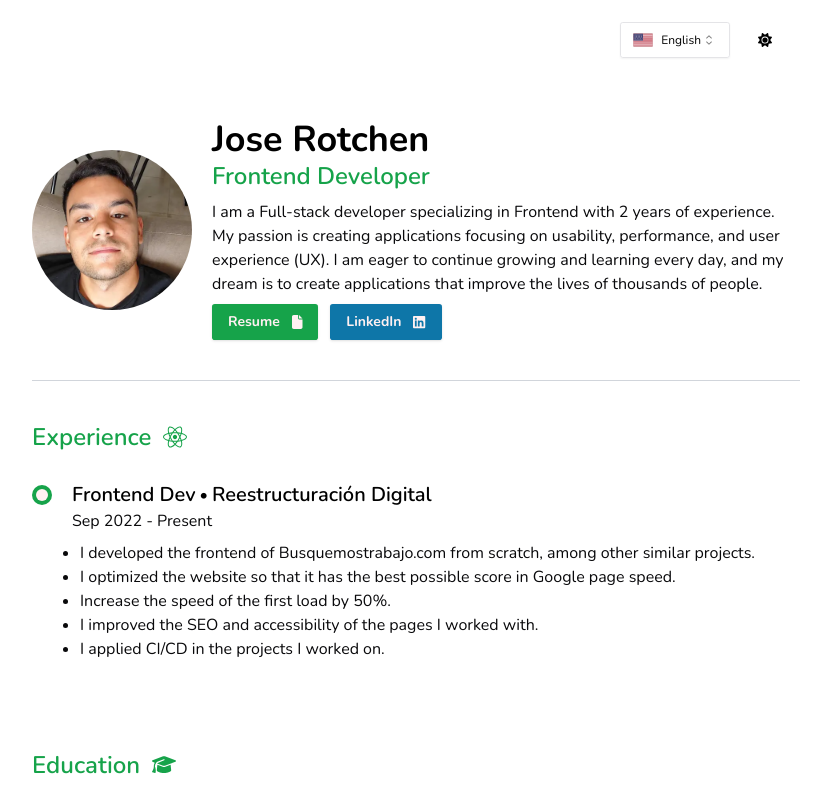
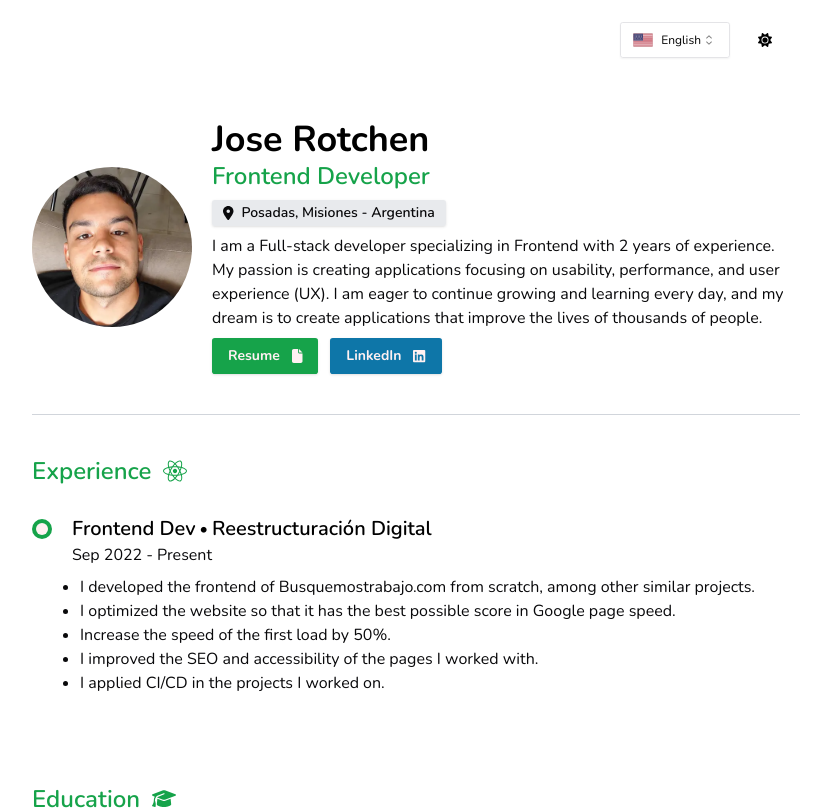
Before and after one commit to joserot/porfolio-page, a Next.js app: page /en in a window 1280 px wide. Shown: the top 810 px of the page, without its empty margins (224-1055 px from the left). Built offline with nearby package versions, Linux system fonts and the light colour scheme.

Commit message:
posadas location

```diff
--- a/src/app/[lang]/(home)/components/hero.tsx
+++ b/src/app/[lang]/(home)/components/hero.tsx
@@ -1,9 +1,10 @@
 import Image from "next/image";
 
 import { Button } from "@/components/ui/button";
+import { Badge } from "@/components/ui/badge";
 
 import { FontAwesomeIcon } from "@fortawesome/react-fontawesome";
-import { faFile } from "@fortawesome/free-solid-svg-icons";
+import { faFile, faLocationDot } from "@fortawesome/free-solid-svg-icons";
 import { faLinkedin } from "@fortawesome/free-brands-svg-icons";
 
 interface Props {
@@ -49,9 +50,14 @@ export default async function Hero({ lang }: Props) {
           <h2 className="text-xl md:text-2xl font-semibold text-primary mb-2">
             {dictionary.position}
           </h2>
+          <Badge className="flex gap-2 items-center mb-2 bg-gray-300/50 hover:bg-gray-300/50 text-foreground text-sm">
+            <FontAwesomeIcon icon={faLocationDot} />
+            Posadas, Misiones - Argentina
+          </Badge>
           <p className="text-foreground mb-2 text-center md:text-left text-balance">
             {dictionary.title}
           </p>
+
           <div className="flex gap-3 items-center">
             <Button
               className="flex items-center justify-center gap-3 font-bold"
--- a/src/app/layout.tsx
+++ b/src/app/layout.tsx
@@ -13,9 +13,9 @@ const font = Nunito({
 });
 
 export const metadata: Metadata = {
-  title: "Jose Rotchen Portfolio",
+  title: "Jose Rotchen - Desarrollador Web",
   description:
-    "Soy un desarrollador Full-stack especializado en Frontend, me apasiona crear interfaces de usuario rapidas, bonitas y faciles de utilizar",
+    "Soy un desarrollador Full-stack especializado en Frontend con 2 años de experiencia. Mi pasión es crear aplicaciones centrándome en la usabilidad, el rendimiento y la experiencia del usuario (UX). Tengo muchas ganas de seguir creciendo y aprendiendo cada día, y mi sueño es poder crear aplicaciones que mejoren la vida de miles de personas. Posadas, Misiones - Argentina",
 };
 
 export default function RootLayout({
```
